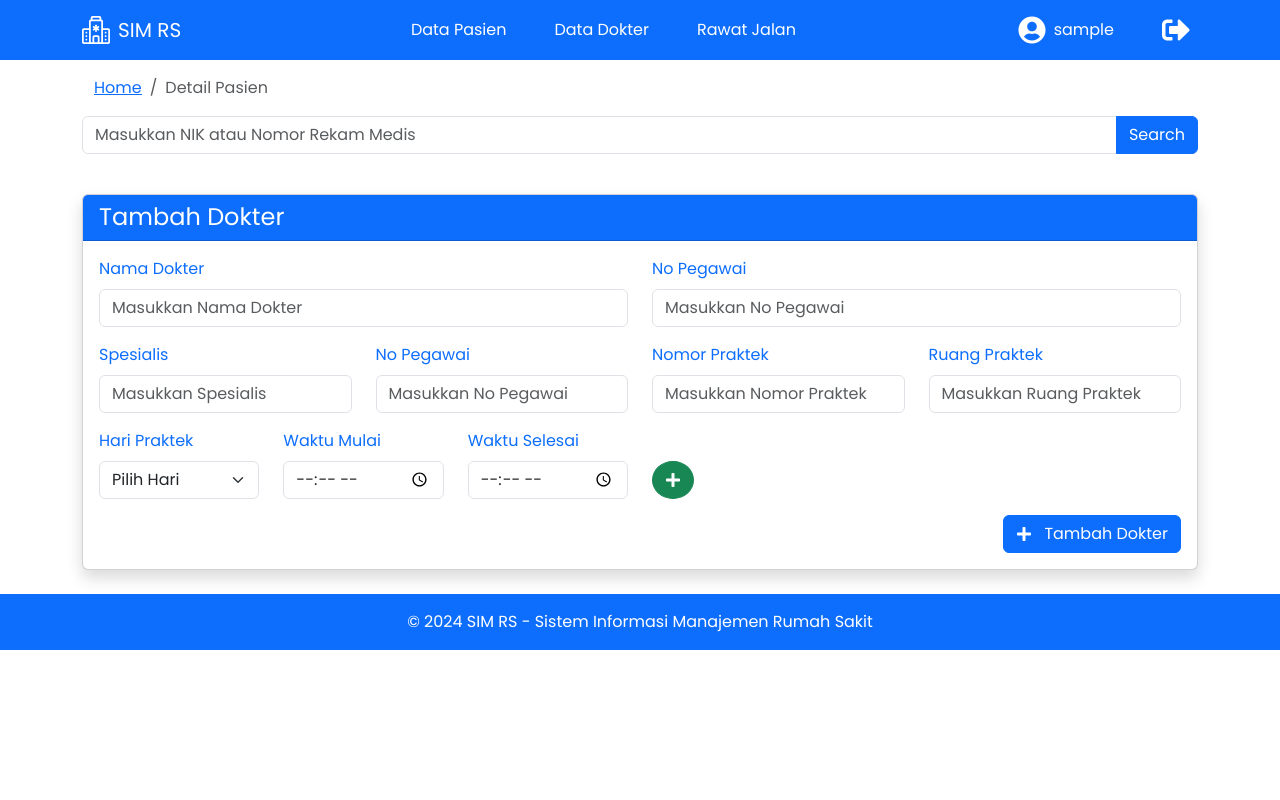
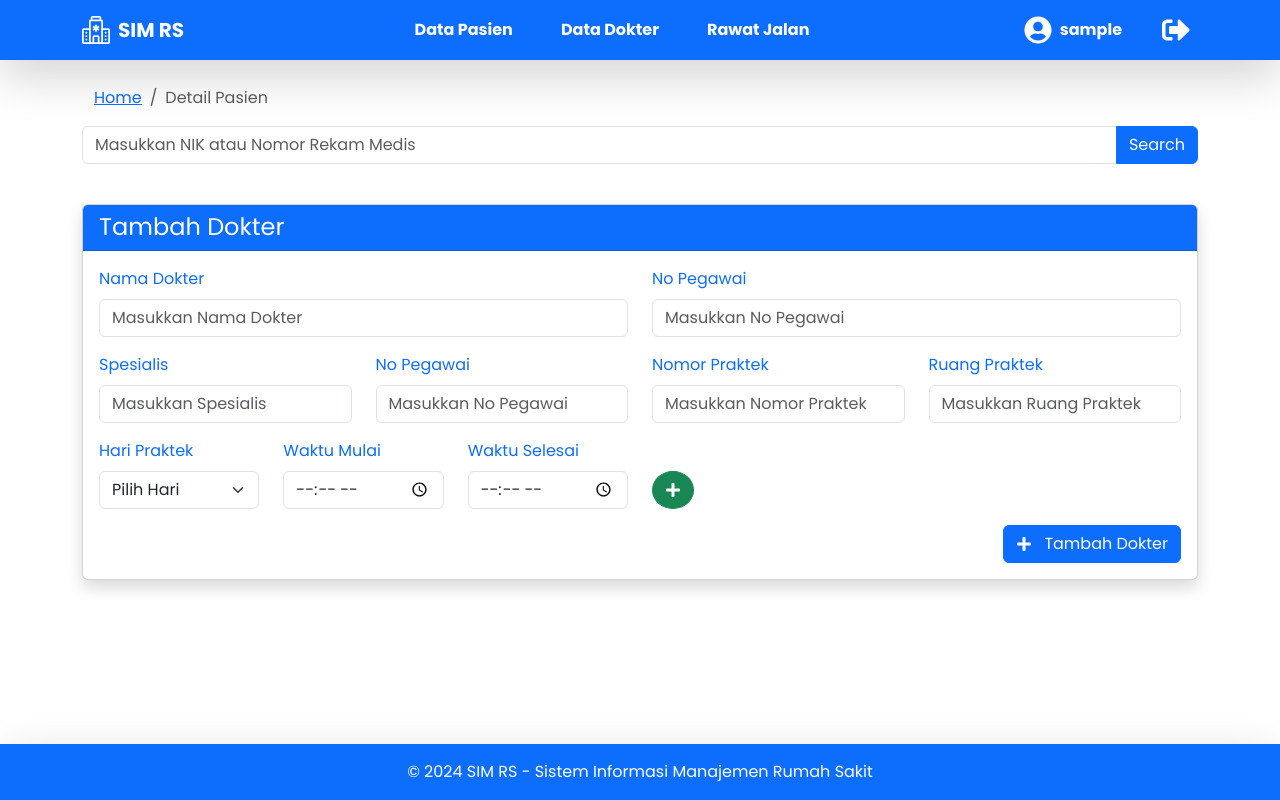
Before and after one commit to kkse-sttnf/simrs-frontend, a React (Create React App) app: page /DataDokter in a window 1280 px wide. Built offline with nearby package versions, Linux system fonts and the light colour scheme; sample sign-in values are in the browser's storage.

Commit message:
Memperbaiki Komponen Navbar Dan Footer

```diff
--- a/src/components/Footer/FooterComponent.jsx
+++ b/src/components/Footer/FooterComponent.jsx
@@ -3,11 +3,16 @@ import { Container } from "react-bootstrap";
 
 const FooterComponent = () => {
   return (
-    <footer className="bg-primary text-white text-center py-3">
-      <Container>
-        <p className="mb-0">© 2024 SIM RS - Sistem Informasi Manajemen Rumah Sakit</p>
-      </Container>
-    </footer>
+    <>
+      <footer className="bg-primary text-white text-center py-3 fixed-bottom shadow-lg">
+        <Container>
+          <p className="mb-0">© 2024 SIM RS - Sistem Informasi Manajemen Rumah Sakit</p>
+        </Container>
+      </footer>
+
+      {/* Tambahkan div kosong untuk memberi jarak dengan konten */}
+      <div style={{ paddingBottom: "50px" }}></div>
+    </>
   );
 };
 
--- a/src/components/Navbar/NavbarComponent.jsx
+++ b/src/components/Navbar/NavbarComponent.jsx
@@ -15,12 +15,14 @@ const NavbarComponent = () => {
   };
 
   return (
-    <Navbar expand="lg" className="bg-primary px-3" variant="dark">
+    <>
+      {/* Navbar Fixed */}
+      <Navbar expand="lg" fixed="top" className="bg-primary shadow-lg px-3 py-2" variant="dark">
         <Container>
           {/* Logo Kiri */}
           <Navbar.Brand as={Link} to="/" className="d-flex align-items-center">
             <BsHospital size={28} className="me-2 text-white" />
-          <span className="text-white">SIM RS</span>
+            <span className="text-white fw-bold">SIM RS</span>
           </Navbar.Brand>
 
           {/* Tombol Toggle (Hamburger) */}
@@ -30,27 +32,25 @@ const NavbarComponent = () => {
           <Navbar.Collapse id="navbar-content">
             {/* Menu Tengah */}
             <Nav className="mx-auto text-center">
-            <Nav.Link as={Link} to="/DataPasien" className="mx-3 text-white">
+              <Nav.Link as={Link} to="/DataPasien" className="mx-3 text-white fw-semibold">
                 Data Pasien
               </Nav.Link>
-            <Nav.Link as={Link} to="/DataDokter" className="mx-3 text-white">
+              <Nav.Link as={Link} to="/DataDokter" className="mx-3 text-white fw-semibold">
                 Data Dokter
               </Nav.Link>
-            <Nav.Link as={Link} to="/RawatJalan" className="mx-3 text-white">
+              <Nav.Link as={Link} to="/RawatJalan" className="mx-3 text-white fw-semibold">
                 Rawat Jalan
               </Nav.Link>
             </Nav>
 
             {/* Menu Kanan */}
             <Nav className="d-flex align-items-center text-center">
-            <span className="d-flex align-items-center text-white mx-2">
+              {username && (
+                <Nav.Item className="text-white me-3 d-flex align-items-center">
                   <FaUserCircle size={28} className="me-2" />
-              {username && ( // Tampilkan username jika ada
-              <Nav.Item className="text-white me-3 d-flex align-items-center">
-                <span>{username}</span>
+                  <span className="fw-semibold">{username}</span>
                 </Nav.Item>
               )}
-            </span>
 
               {/* Tombol Logout */}
               <Nav.Link
@@ -64,6 +64,10 @@ const NavbarComponent = () => {
           </Navbar.Collapse>
         </Container>
       </Navbar>
+
+      {/* Tambahkan div kosong untuk memberi jarak dengan konten */}
+      <div style={{ paddingTop: "70px" }}></div>
+    </>
   );
 };
 
```
Lines whose indentation alone changed are shown as unchanged.
